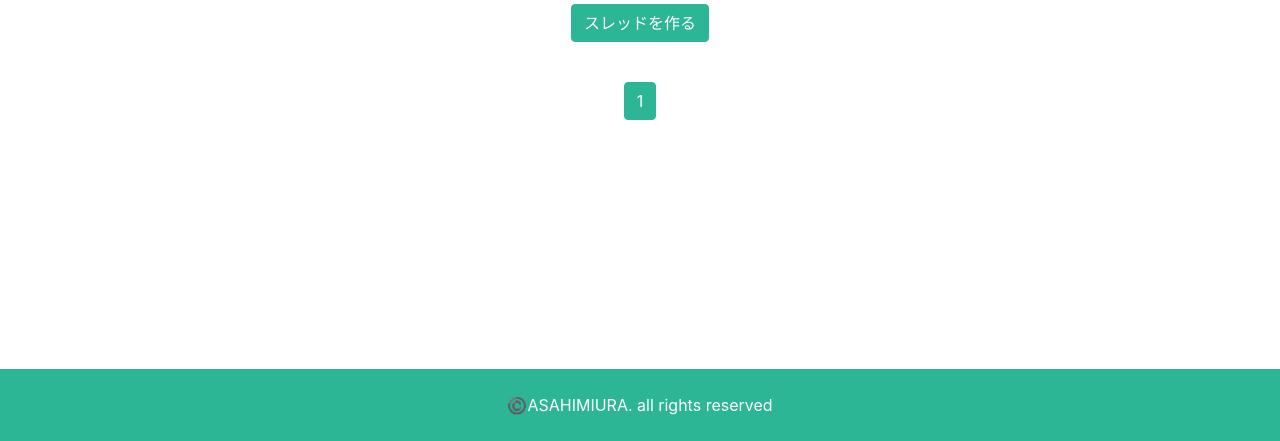
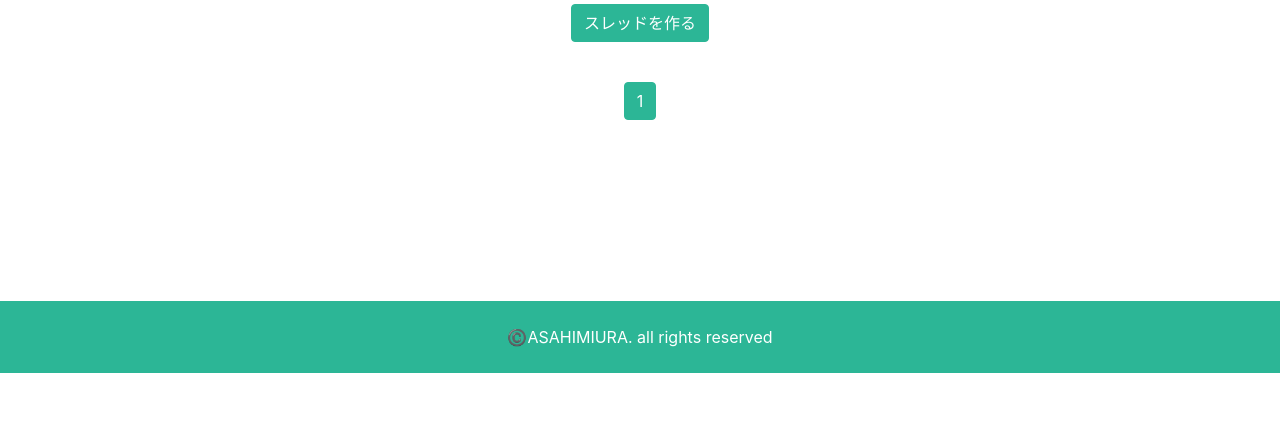
Before and after one commit to Asahi-jp/asaboard, a Django app: page / in a window 1280 px wide. Shown: the part 427-868 px from the top of the page. After the commit the page ends 800 px from the top, so only its background shows below. Run offline with Django 3.2, Linux system fonts and the light colour scheme; the visitor is signed in with stand-in values (Sample User, id 1); data that the repository does not hold is empty; some libraries are stand-ins or nearby versions.

Commit message:
Changed css

```diff
--- a/static/assets/css/pyboard.css
+++ b/static/assets/css/pyboard.css
@@ -6,6 +6,11 @@ main{
 }
 .bg-darkgrey{
     background-color: #615d5d;
+}
+.footerfix{
+    position: fixed;
+    bottom: 0;
+    width: 100%;
 }
 @media screen and (max-width:768px){
     th{
--- a/templates/includes/base/footer.html
+++ b/templates/includes/base/footer.html
@@ -1,3 +1,3 @@
-<div class="bg-primary py-4 text-center">
+<div class="bg-primary py-4 text-center footerfix">
     <span class="text-white">©️ASAHIMIURA. all rights reserved</span>
 </div>
```
